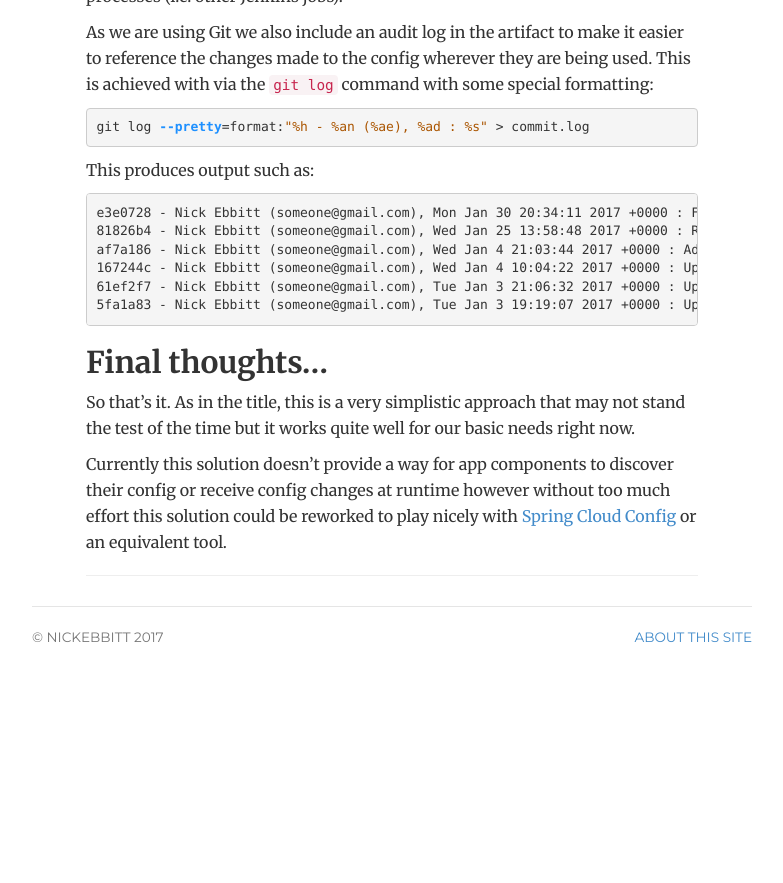
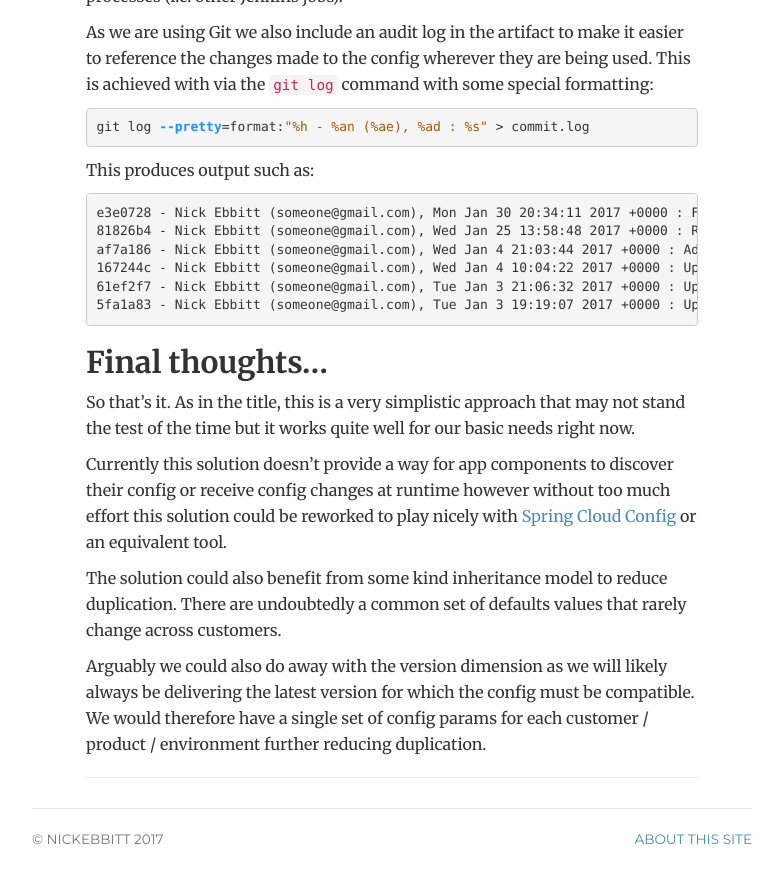
Before and after one commit to nickebbitt/nickebbitt.github.io, a Jekyll site: the page built from _posts/2017-02-02-a-simplistic-approach-to-managing-app-config.markdown, in a window 1280 px wide and 900 px high, scrolled down 2822 px. Shown: the top 883 px of the window, without its empty margins (248-1031 px from the left). Built offline with Jekyll 4.4.1, drawn with Linux system fonts in a browser that asks for light colours; before the commit the page ends 3520 px from its top, so only the background shows below that.

Commit message:
Update final thoughts for ap config blog

```diff
--- a/_posts/2017-02-02-a-simplistic-approach-to-managing-app-config.markdown
+++ b/_posts/2017-02-02-a-simplistic-approach-to-managing-app-config.markdown
@@ -116,3 +116,7 @@ af7a186 - Nick Ebbitt (someone@gmail.com), Wed Jan 4 21:03:44 2017 +0000 : Add A
 So that's it. As in the title, this is a very simplistic approach that may not stand the test of the time but it works quite well for our basic needs right now.
 
 Currently this solution doesn't provide a way for app components to discover their config or receive config changes at runtime however without too much effort this solution could be reworked to play nicely with [Spring Cloud Config](https://cloud.spring.io/spring-cloud-config/) or an equivalent tool.
+
+The solution could also benefit from some kind inheritance model to reduce duplication. There are undoubtedly a common set of defaults values that rarely change across customers.
+
+Arguably we could also do away with the version dimension as we will likely always be delivering the latest version for which the config must be compatible. We would therefore have a single set of config params for each customer / product / environment further reducing duplication.
```
